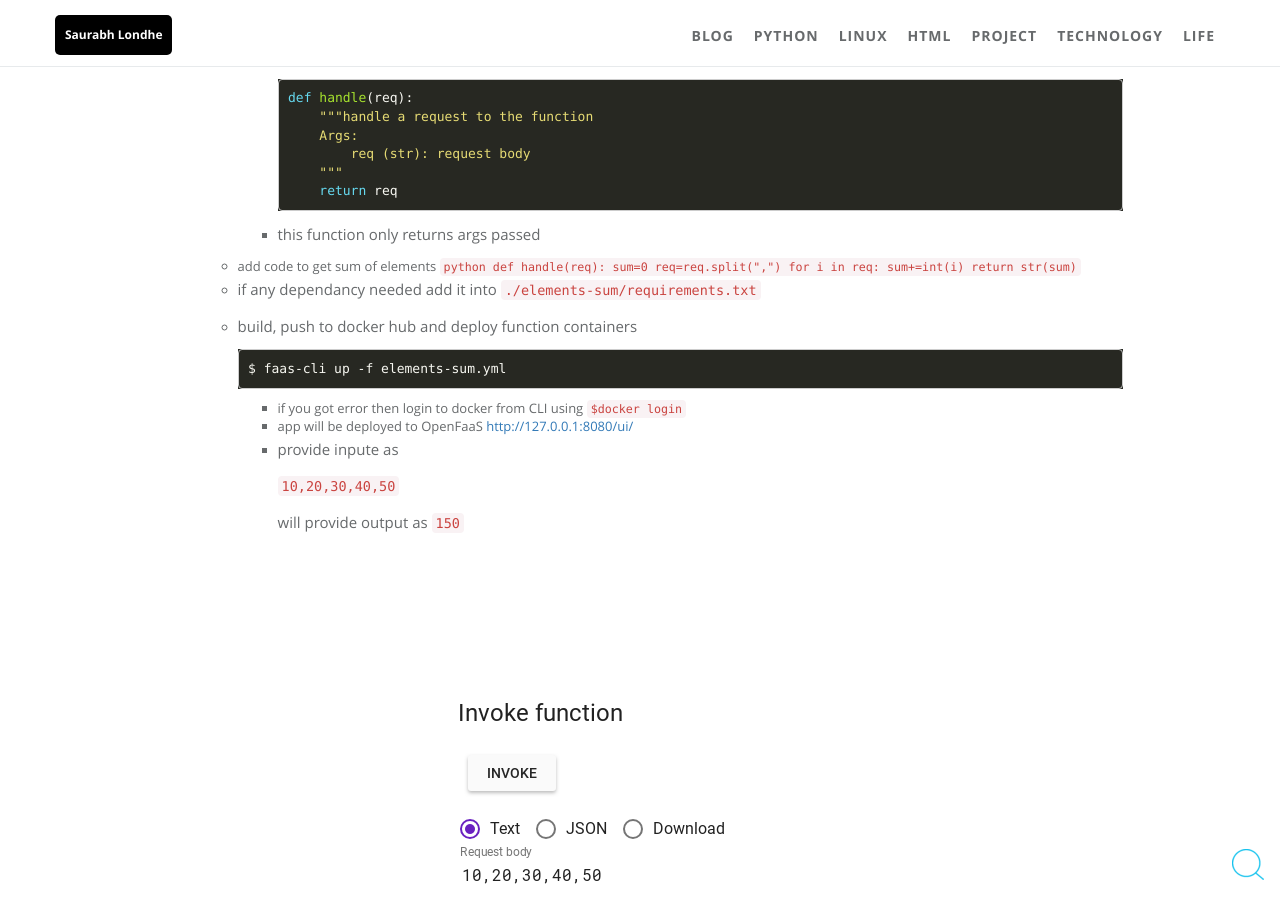
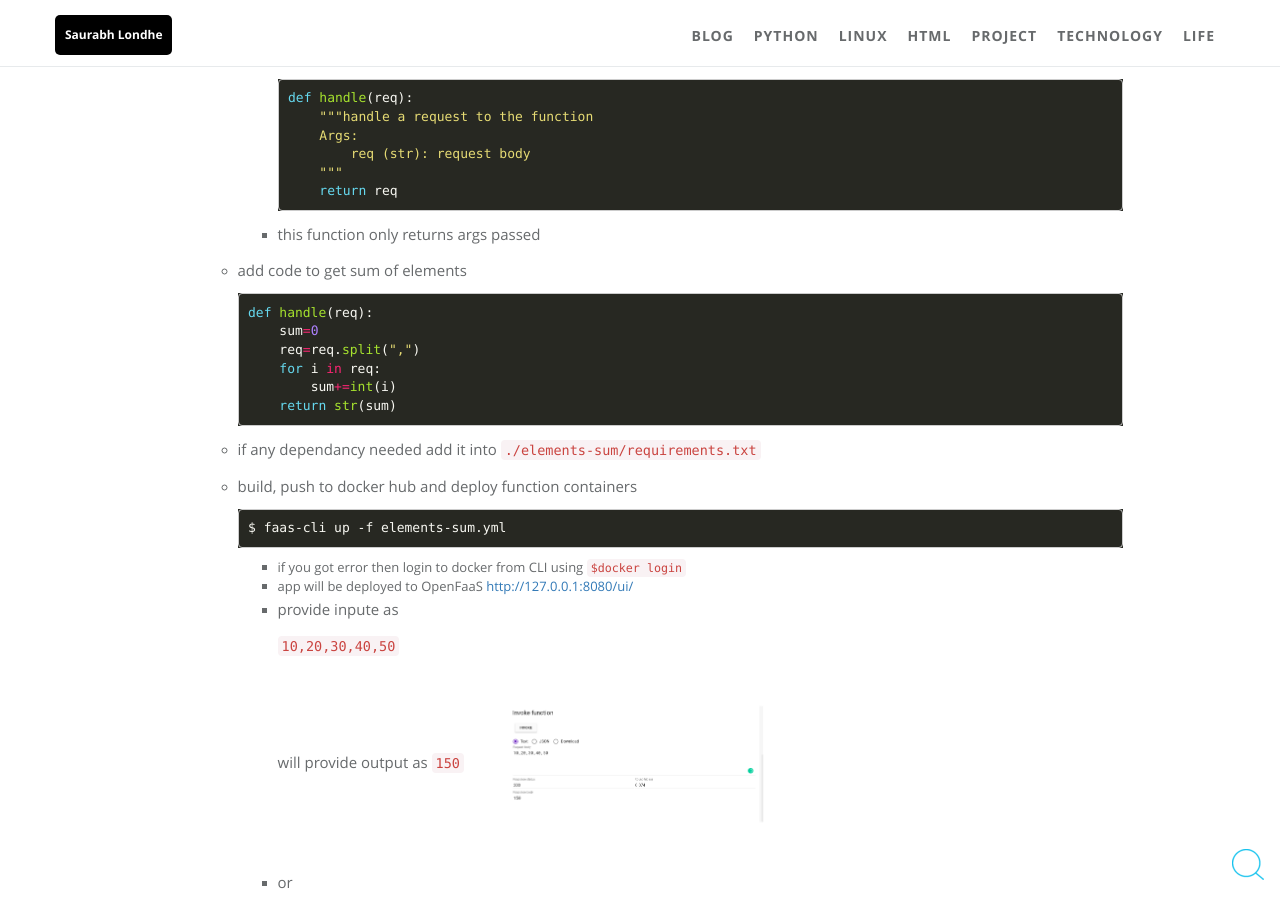
Before and after one commit to saurabhlondhe/saurabhlondhe.github.io, a Jekyll site: the page built from _posts/2018-10-10-python-app-with-openfaas.md, in a window 1280 px wide and 900 px high, scrolled down 1374 px. Built offline with Jekyll 4.4.1, drawn with Linux system fonts in a browser that asks for light colours.

Commit message:
modified image

````diff
--- a/_posts/2018-10-10-python-app-with-openfaas.md
+++ b/_posts/2018-10-10-python-app-with-openfaas.md
@@ -53,6 +53,7 @@ With FaaS developers can focun on development more than servers and deploys. Faa
         -   this function only returns args passed
 
     -   add code to get sum of elements
+
         ```python
         def handle(req):
             sum=0
@@ -60,7 +61,7 @@ With FaaS developers can focun on development more than servers and deploys. Faa
             for i in req:
                 sum+=int(i)
             return str(sum)
-            ```
+        ```
     -   if any dependancy needed add it into ```./elements-sum/requirements.txt```
 
     -   build, push to docker hub and deploy function containers
@@ -74,7 +75,7 @@ With FaaS developers can focun on development more than servers and deploys. Faa
             ```10,20,30,40,50```
 
             will provide output as ```150```
-        ![http://127.0.0.1:8080/ui/](/static/assets/img/blog/openfaas/openfaas_demo1.png)
+        <img src="/static/assets/img/blog/openfaas/openfaas_demo1.png" style="width: 40%">
 
         -   or
 
````
